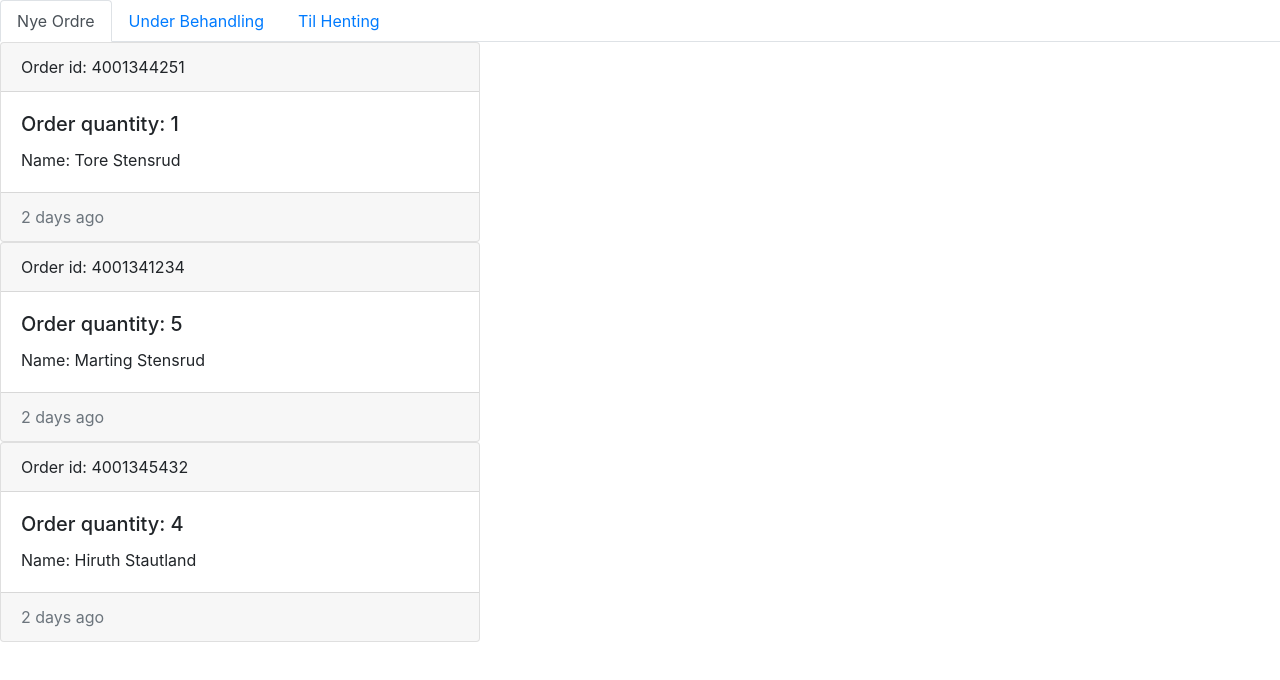
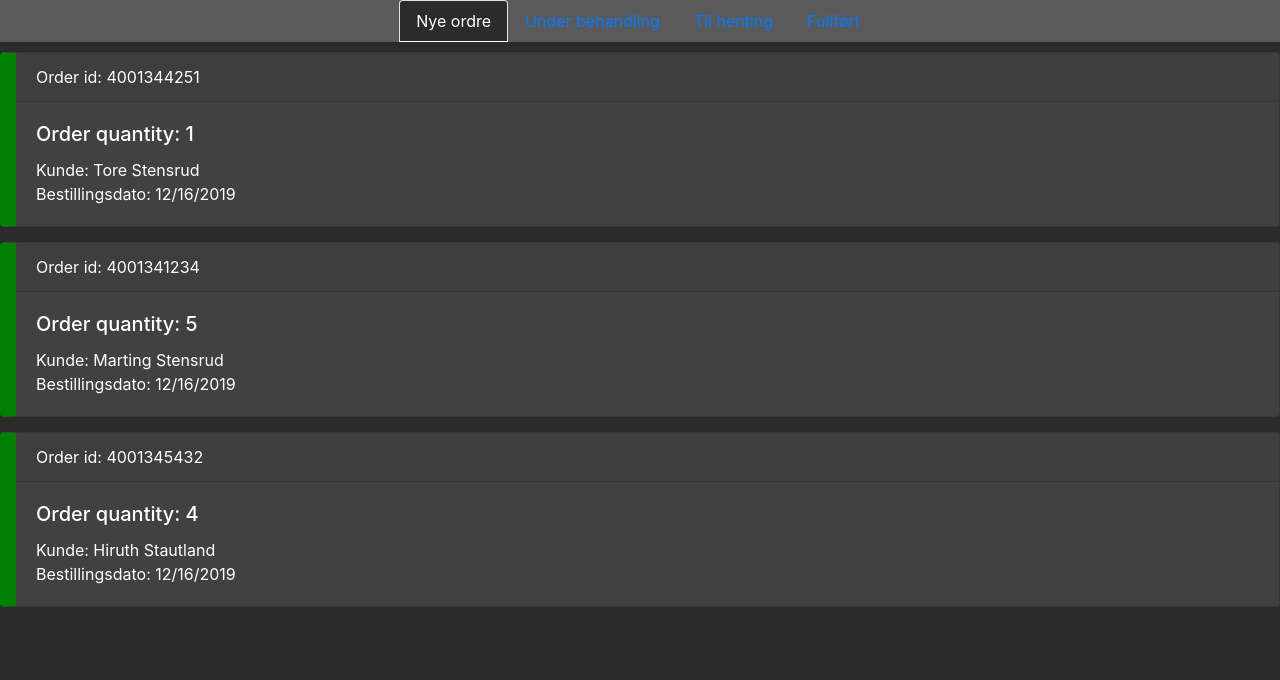
Before and after one commit to sujan-subas/varner-go, a React (Create React App) app: page / in a window 1280 px wide. Shown: the top 680 px of the page. Built offline with nearby package versions, Linux system fonts and the light colour scheme.

Commit message:
update orderView

```diff
--- a/src/App.css
+++ b/src/App.css
@@ -36,3 +36,48 @@
     transform: rotate(360deg);
   }
 } */
+
+.color-nav{
+  background-color:#5A5A5A;
+  margin-bottom:  10px;
+  color: black;
+}
+
+.color-card{
+  background-color: #414141;
+  margin-bottom:  15px;
+}
+
+.App{
+  background-color: #2B2B2B;
+  min-height: 100vh;
+}
+
+.nav-tabs {
+  border-bottom: #5A5A5A;
+}
+
+
+a.active {
+  background-color: #2B2B2B !important;
+  color: white !important;
+  border: none
+}
+.nav-link:hover,
+.nav-tabs:hover {
+  border: none !important;
+}
+
+.nav-link:focus,
+.nav-tabs:focus {
+  border: none !important;
+  box-shadow: none !important;
+}
+.nav-link:focus-within,
+.nav-tabs:focus-within {
+  border: none !important;
+}
+.nav-link::after,
+.nav-tabs::after {
+  border: none !important;
+}
--- a/src/components/OrderView/index.js
+++ b/src/components/OrderView/index.js
@@ -1,6 +1,8 @@
 import React from "react";
-import { Card, Tab, Tabs } from "react-bootstrap";
-import { parseJSON } from "date-fns";
+import { Nav, NavDropdown, Navbar, Card, Tab, Tabs } from "react-bootstrap";
+
+import { Link } from "react-router-dom";
+import { format } from "date-fns";
 
 const orderLine = [
   {
@@ -29,23 +31,30 @@ const orderLine = [
     name: "Magnus Sagerup",
     referenceOrderNo: 5001344252,
     orderDate: "2019-12-21T11:26:42",
-    status: "processing"
+    status: "in-process"
   },
   {
     orderedQuantity: 3,
     name: "Inge Martinsen",
     referenceOrderNo: 6001344253,
     orderDate: "2019-12-17T11:26:47",
-    status: "delivery"
+    status: "packed"
+  },
+  {
+    orderedQuantity: 2,
+    name: "Aske Plaske",
+    referenceOrderNo: 5001344252,
+    orderDate: "2019-12-22T17:26:42",
+    status: "delivered"
+  },
+  {
+    orderedQuantity: 2,
+    name: "Frank Sank",
+    referenceOrderNo: 5001344252,
+    orderDate: "2019-12-24T16:26:42",
+    status: "rejected"
   }
 ];
-
-const parseDate = orderLine.map(order => {
-  return parseJSON(order.date);
-});
-
-let date = parseDate;
-console.log(date);
 
 class Overview extends React.Component {
   constructor(props) {
@@ -65,37 +74,59 @@ class Overview extends React.Component {
     const { tabKey } = this.state;
 
     const orderElements = orderLine
-      .filter(({ status }) => status === tabKey)
-      .map(orders => {
+      .filter(({ status, orderDate }) => status === tabKey)
+      .map(order => {
+        const formattedDate = format(new Date(order.orderDate), "MM/dd/yyyy");
+
         return (
-          <Card style={{ width: "30rem" }}>
-            <Card.Header>Order id: {orders.referenceOrderNo}</Card.Header>
+          <Card
+            className="color-card"
+            style={{borderLeft:"1rem green solid"}}
+            text="white"
+            key={order.referenceOrderNo}
+          >
+            <Card.Header>Order id: {order.referenceOrderNo}</Card.Header>
             <Card.Body>
-              <Card.Title>Order quantity: {orders.orderedQuantity}</Card.Title>
-              <Card.Text>Name: {orders.name}</Card.Text>
+              <Card.Title>Order quantity: {order.orderedQuantity}</Card.Title>
+              <Card.Text>
+                Kunde: {order.name}
+                <br></br>
+                Bestillingsdato: {formattedDate}
+              </Card.Text>
             </Card.Body>
-            <Card.Footer className="text-muted">2 days ago</Card.Footer>
           </Card>
         );
       });
 
     return (
       <React.Fragment>
-        <Tabs
-          id="controlled-tab-example"
+        {/* <Navbar bg="light" expand="lg">
+          <Navbar.Toggle aria-controls="basic-navbar-nav" />
+          <Navbar.Collapse id="basic-navbar-nav"> */}
+        <Nav
+          className="justify-content-center color-nav tab"
+          variant="tabs"
+          defaultActiveKey="new"
           activeKey={tabKey}
           onSelect={tabKey => this.handleChangeTab(tabKey)}
         >
-          <Tab eventKey="new" title="Nye Ordre">
-            <div>{orderElements}</div>
-          </Tab>
-          <Tab eventKey="processing" title="Under Behandling">
-            <div>{orderElements}</div>
-          </Tab>
-          <Tab eventKey="delivery" title="Til Henting">
-            <div>{orderElements}</div>
-          </Tab>
-        </Tabs>
+          <Nav.Link
+            // className="bg-dark"
+            eventKey="new"
+          >
+            Nye ordre
+          </Nav.Link>
+          <Nav.Link eventKey="in-process">Under behandling</Nav.Link>
+          <Nav.Link eventKey="packed">Til henting</Nav.Link>
+          <NavDropdown title="Fullført" id="nav-dropdown">
+            <NavDropdown.Item eventKey="delivered">Levert</NavDropdown.Item>
+            <NavDropdown.Divider />
+            <NavDropdown.Item eventKey="rejected">Avvist</NavDropdown.Item>
+          </NavDropdown>
+        </Nav>
+        {/* </Navbar.Collapse>
+        </Navbar> */}
+        <div>{orderElements}</div>
       </React.Fragment>
     );
   }
```
Also changed, not shown: package.json (+6 -5 lines), 1 other file (tests, documents, lock files or other folders).
